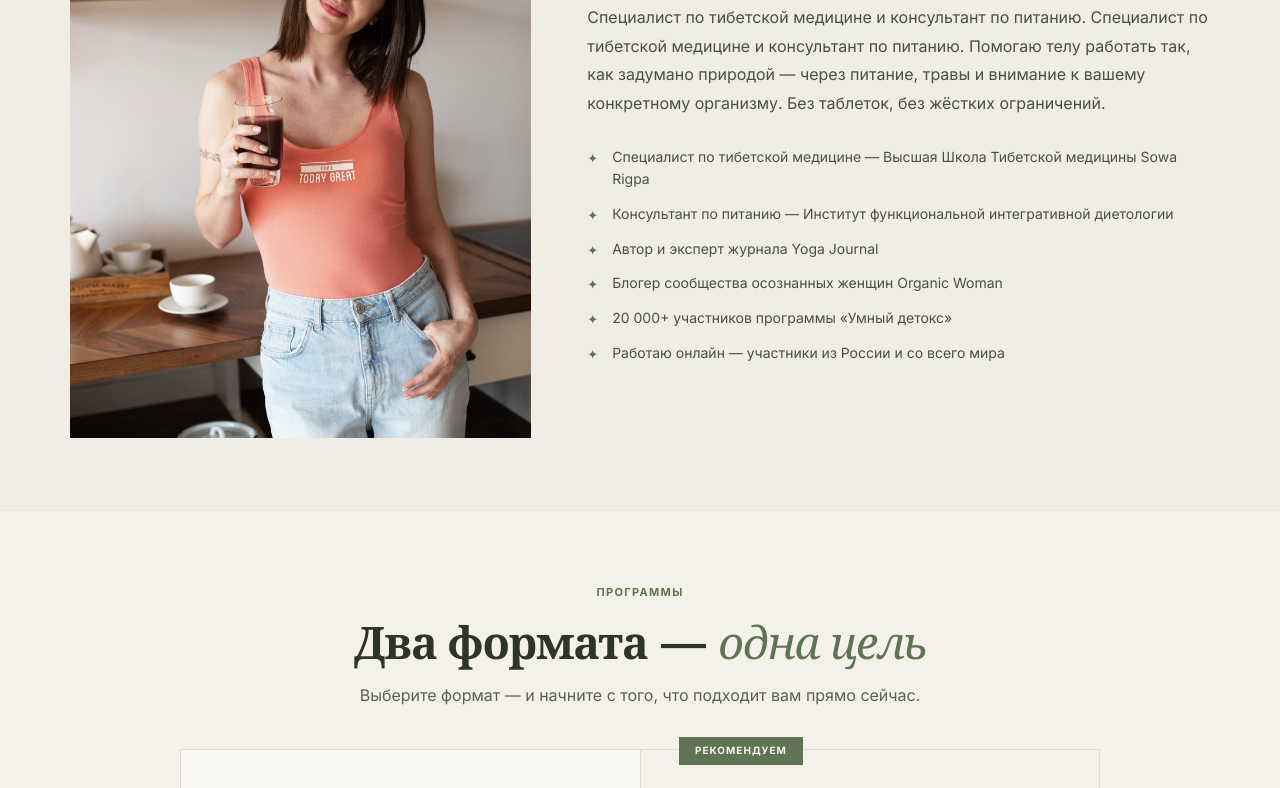
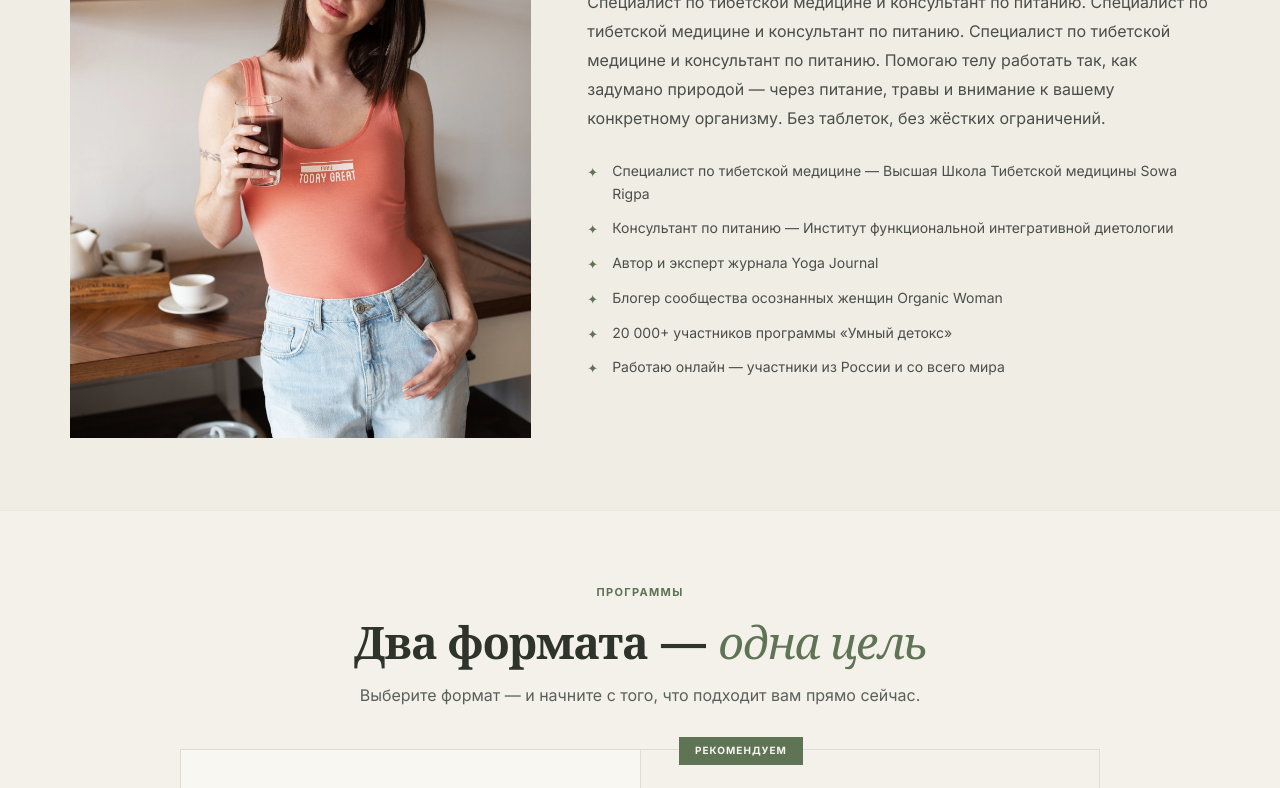
Before and after one commit to smartdetoxru/valya-landing, a plain HTML site: page index.html in a window 1280 px wide. Shown: the part 5204-5992 px from the top of the page. Drawn offline with nearby package versions, Linux system fonts and the light colour scheme.

Commit message:
Добавить специализацию в текст 'Обо мне'

```diff
--- a/index.html
+++ b/index.html
@@ -532,7 +532,7 @@ textarea { resize: vertical; min-height: 90px; }
       <div>
         <div class="sec-index">Обо мне</div>
         <h2>Валентина <em>Ивушкина</em></h2>
-        <p style="font-size:16px;color:var(--muted);line-height:1.8;margin:18px 0 6px">Специалист по тибетской медицине и консультант по питанию. Специалист по тибетской медицине и консультант по питанию. Помогаю телу работать так, как задумано природой — через питание, травы и внимание к вашему конкретному организму. Без таблеток, без жёстких ограничений.</p>
+        <p style="font-size:16px;color:var(--muted);line-height:1.8;margin:18px 0 6px">Специалист по тибетской медицине и консультант по питанию. Специалист по тибетской медицине и консультант по питанию. Специалист по тибетской медицине и консультант по питанию. Помогаю телу работать так, как задумано природой — через питание, травы и внимание к вашему конкретному организму. Без таблеток, без жёстких ограничений.</p>
         <div class="cred-list">
           <div class="cred">Специалист по тибетской медицине — Высшая Школа Тибетской медицины Sowa Rigpa</div>
           <div class="cred">Консультант по питанию — Институт функциональной интегративной диетологии</div>
```
